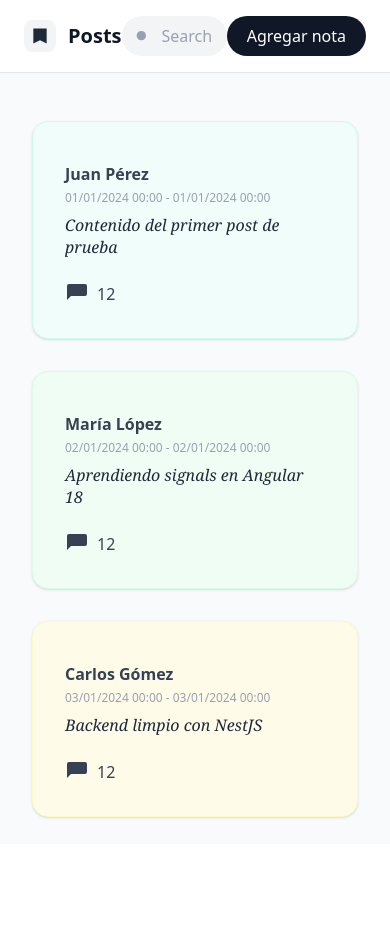
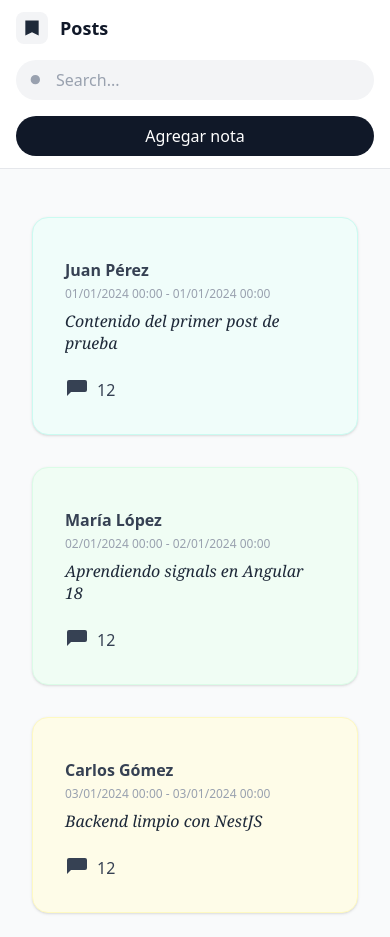
Before and after one commit to pablosayc21/posts-frontend, an Angular app: page / in a window 390 px wide. Before the commit the page ends 844 px from the top, so only its background shows below. Built offline with nearby package versions, Linux system fonts and the light colour scheme.

Commit message:
refactor(header): agrega mobile first

```diff
--- a/src/app/shared/components/header/header.component.html
+++ b/src/app/shared/components/header/header.component.html
@@ -1,20 +1,24 @@
-<header class="w-full border-b border-gray-200 bg-white">
-    <div class="max-w-7xl mx-auto px-6 py-4 flex items-center justify-between">
+<div class="w-full border-b border-gray-200 bg-white">
+    <div
+        class="mx-auto w-full max-w-7xl px-4 sm:px-6 py-3 sm:py-4 flex flex-col md:flex-row gap-4 md:gap-0 md:items-center md:justify-between">
+
         <div class="flex items-center gap-3">
             <div class="w-8 h-8 flex items-center justify-center rounded-lg bg-gray-100">
                 <svg class="w-5 h-5 text-gray-800" fill="currentColor" viewBox="0 0 24 24">
                     <path d="M4 3h16v18l-8-4-8 4V3z" />
                 </svg>
             </div>
-            <span class="text-xl font-semibold text-gray-900">
+            <span class="text-lg sm:text-xl font-semibold text-gray-900">
                 Posts
             </span>
         </div>
 
-        <div class="flex-1 flex justify-center">
-            <div class="relative w-full max-w-md">
-                <input type="text" placeholder="Search..."
-                    class="w-full pl-10 pr-4 py-2 rounded-full bg-gray-100 text-gray-700 placeholder-gray-400 focus:outline-none focus:ring-2 focus:ring-gray-300" />
+        <div class="w-full md:flex-1 md:flex md:justify-center">
+            <div class="relative w-full md:max-w-md">
+                <input type="text" placeholder="Search..." class="w-full pl-10 pr-4 py-2
+                 rounded-full
+                 bg-gray-100 text-gray-700 placeholder-gray-400
+                 focus:outline-none focus:ring-2 focus:ring-gray-300" />
                 <span class="absolute left-3 top-1/2 -translate-y-1/2 text-gray-400">
                     <svg class="w-4 h-4" fill="currentColor" viewBox="0 0 24 24">
                         <path d="M21 21l-4.3-4.3m1.3-5.2a7 7 0 1 1-14 0 7 7 0 0 1 14 0z" />
@@ -23,13 +27,13 @@
             </div>
         </div>
 
-        @if(showCreateButton){
-        <div class="flex items-center">
-            <button type="button" class="px-5 py-2 rounded-full bg-gray-900 text-white font-medium hover:bg-gray-800 transition">
+        @if (showCreateButton) {
+        <div class="w-full md:w-auto">
+            <button type="button"
+                class="w-full md:w-auto px-5 py-2 rounded-full bg-gray-900 text-white font-medium hover:bg-gray-800 transition">
                 Agregar nota
             </button>
         </div>
         }
-
     </div>
-</header>
+</div>
```
